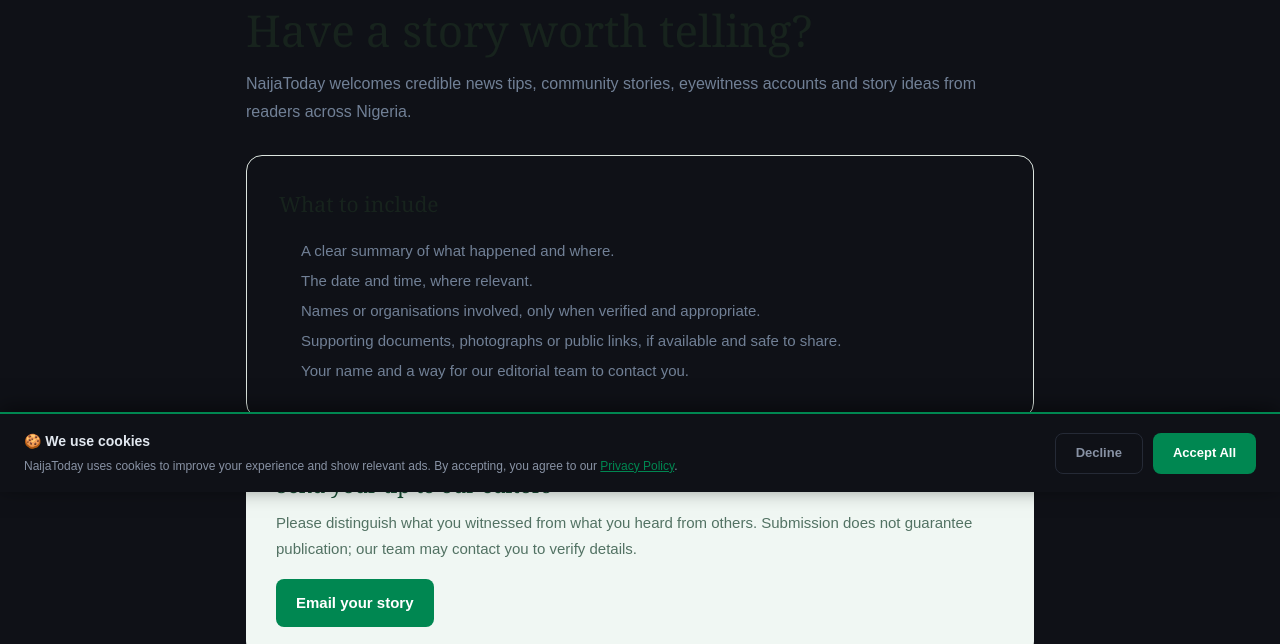
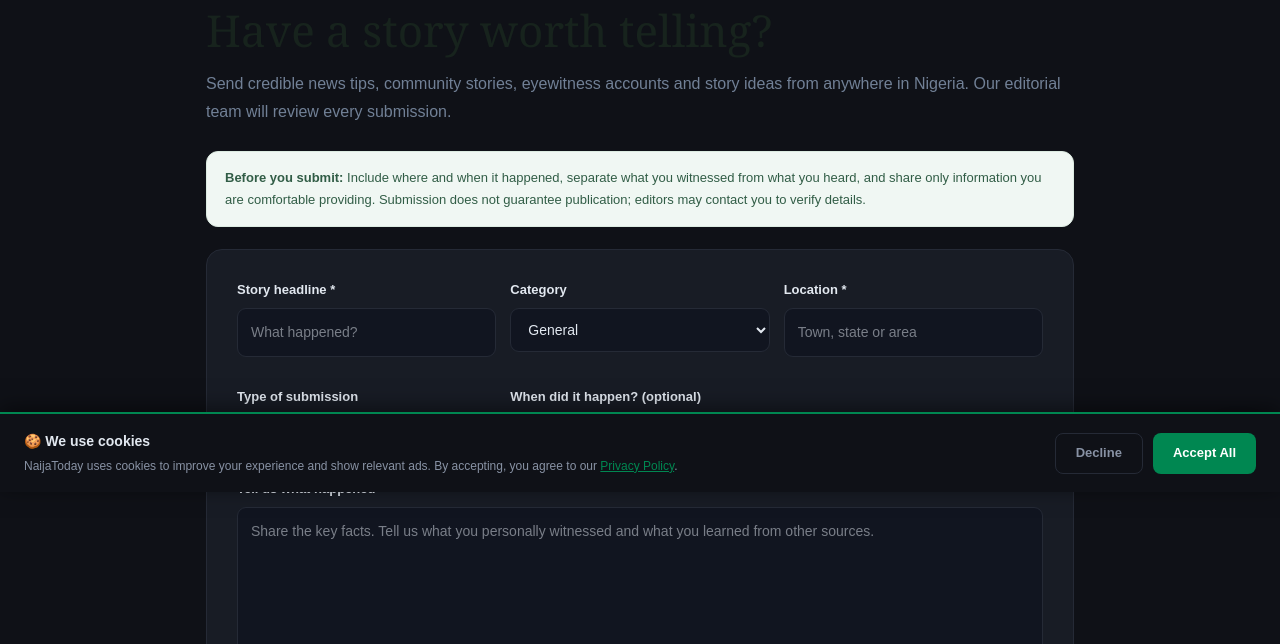
Before and after one commit to kujopatu/naijatoday-next, a Next.js app: page /submit-story in a window 1280 px wide. Shown: the part 308-952 px from the top of the page. Built offline with nearby package versions, Linux system fonts and the light colour scheme; no server answers; the database is empty.

Commit message:
Replace email-only story tip page with submission form

```diff
--- a/app/submit-story/page.tsx
+++ b/app/submit-story/page.tsx
@@ -1,6 +1,7 @@
 import type { Metadata } from 'next';
 import Link from 'next/link';
 import PageShell from '@/components/PageShell';
+import StorySubmissionForm from '@/components/StorySubmissionForm';
 import { G } from '@/lib/theme';
 
 export const metadata: Metadata = {
@@ -8,31 +9,17 @@ export const metadata: Metadata = {
   description: 'Send a news tip, community story or eyewitness account to the NaijaToday editorial team.',
 };
 
-const email = 'kujopatu@gmail.com';
-
 export default function SubmitStoryPage() {
-  const subject = encodeURIComponent('Story submission for NaijaToday');
   return (
     <PageShell>
-      <main style={{ maxWidth: 820, margin: '0 auto', padding: '42px 16px 56px' }}>
+      <main style={{ maxWidth: 900, margin: '0 auto', padding: '42px 16px 56px' }}>
         <div style={{ color: G.green, fontSize: 12, fontWeight: 800, letterSpacing: 2, textTransform: 'uppercase', marginBottom: 10 }}>Your voice matters</div>
         <h1 style={{ fontSize: 'clamp(30px,5vw,44px)', lineHeight: 1.12, fontFamily: 'Georgia,serif', margin: '0 0 14px' }}>Have a story worth telling?</h1>
-        <p style={{ color: '#718096', lineHeight: 1.8, fontSize: 16, margin: '0 0 28px' }}>NaijaToday welcomes credible news tips, community stories, eyewitness accounts and story ideas from readers across Nigeria.</p>
-        <section style={{ border: '1px solid #dce5df', borderRadius: 16, padding: 'clamp(20px,4vw,32px)', marginBottom: 20 }}>
-          <h2 style={{ fontSize: 21, fontFamily: 'Georgia,serif', margin: '0 0 14px' }}>What to include</h2>
-          <ul style={{ color: '#718096', lineHeight: 2, paddingLeft: 22, margin: 0 }}>
-            <li>A clear summary of what happened and where.</li>
-            <li>The date and time, where relevant.</li>
-            <li>Names or organisations involved, only when verified and appropriate.</li>
-            <li>Supporting documents, photographs or public links, if available and safe to share.</li>
-            <li>Your name and a way for our editorial team to contact you.</li>
-          </ul>
-        </section>
-        <section style={{ background: '#f0f7f3', borderRadius: 16, padding: 'clamp(20px,4vw,30px)' }}>
-          <h2 style={{ fontSize: 21, fontFamily: 'Georgia,serif', margin: '0 0 8px', color: '#164b32' }}>Send your tip to our editors</h2>
-          <p style={{ color: '#527263', lineHeight: 1.7, margin: '0 0 18px' }}>Please distinguish what you witnessed from what you heard from others. Submission does not guarantee publication; our team may contact you to verify details.</p>
-          <a href={`mailto:${email}?subject=${subject}`} style={{ display: 'inline-block', background: G.green, color: '#fff', textDecoration: 'none', borderRadius: 8, padding: '12px 20px', fontWeight: 700 }}>Email your story</a>
-        </section>
+        <p style={{ color: '#718096', lineHeight: 1.8, fontSize: 16, margin: '0 0 24px' }}>Send credible news tips, community stories, eyewitness accounts and story ideas from anywhere in Nigeria. Our editorial team will review every submission.</p>
+        <div style={{ background: '#f0f7f3', border: '1px solid #dcebe1', borderRadius: 12, padding: '15px 18px', marginBottom: 22, color: '#315d46', fontSize: 13, lineHeight: 1.7 }}>
+          <strong>Before you submit:</strong> Include where and when it happened, separate what you witnessed from what you heard, and share only information you are comfortable providing. Submission does not guarantee publication; editors may contact you to verify details.
+        </div>
+        <StorySubmissionForm />
         <p style={{ color: '#718096', fontSize: 13, marginTop: 22 }}>For general questions, visit our <Link href="/contact" style={{ color: G.green, fontWeight: 700 }}>Contact page</Link>.</p>
       </main>
     </PageShell>
```
